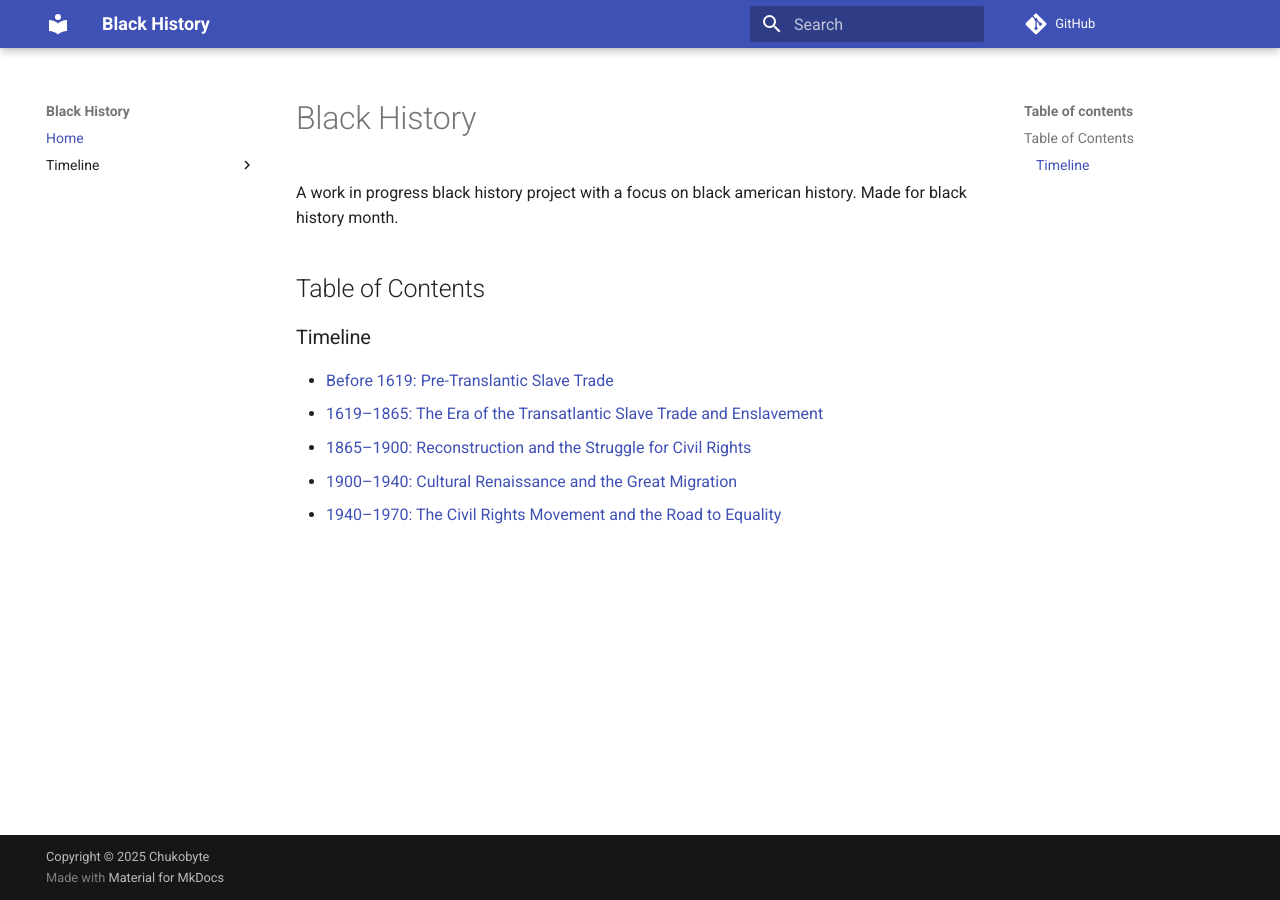
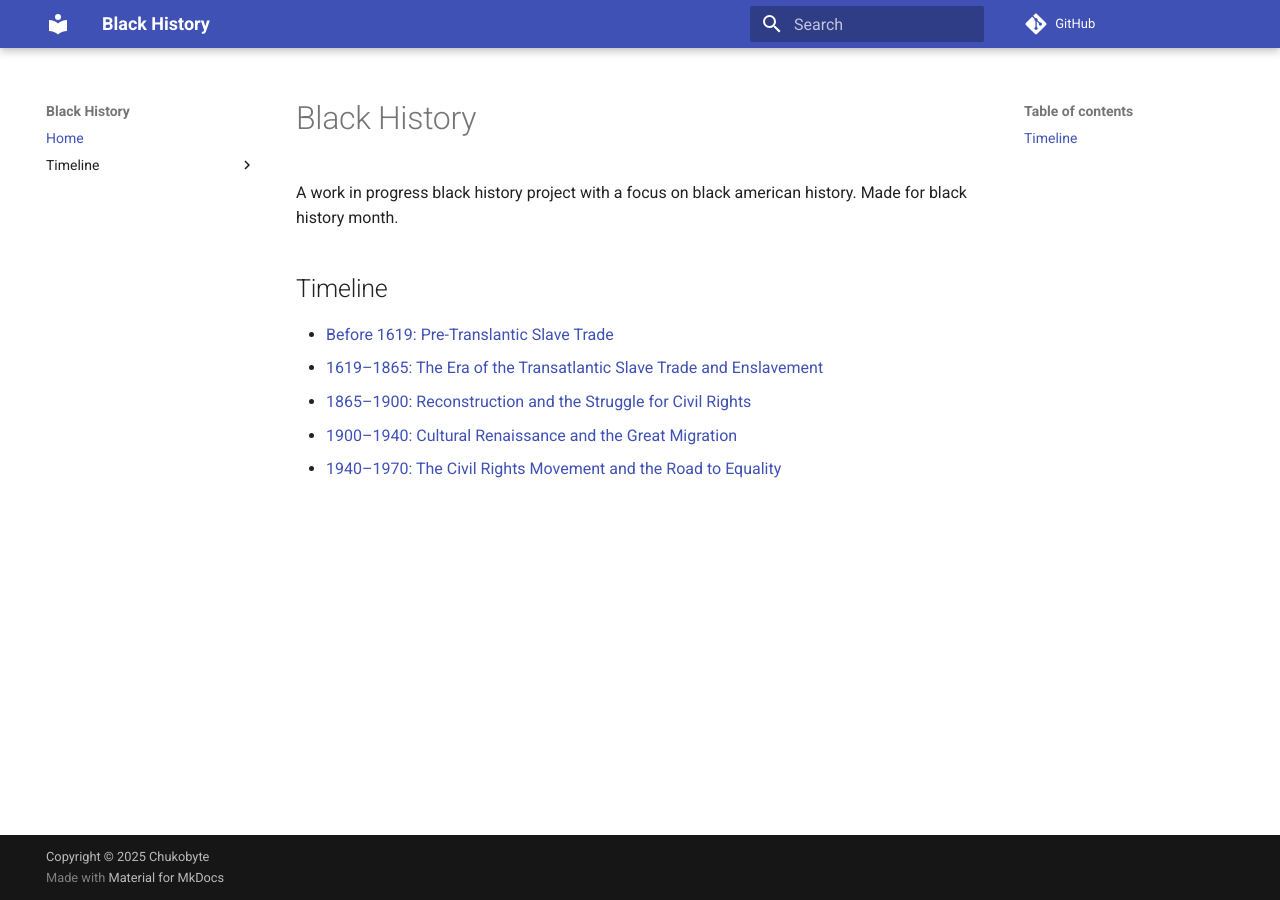
Before and after one commit to Chukobyte/black-history, an MkDocs documentation site: the page built from docs/index.md, in a window 1280 px wide. Built offline with MkDocs 1.6.1 and Material for MkDocs 9.7.7, drawn with Linux system fonts in a browser that asks for light colours; comment, search, counter and statistics services are not loaded.

Commit message:
Updates.

```diff
--- a/docs/index.md
+++ b/docs/index.md
@@ -2,9 +2,7 @@
 
 A work in progress black history project with a focus on black american history.  Made for black history month.
 
-## Table of Contents
-
-### Timeline
+## Timeline
 
 * [Before 1619: Pre-Translantic Slave Trade](timeline/pre_translantic_slave_trade.md)
 * [1619–1865: The Era of the Transatlantic Slave Trade and Enslavement](timeline/translantic_slave_trade.md)
```
